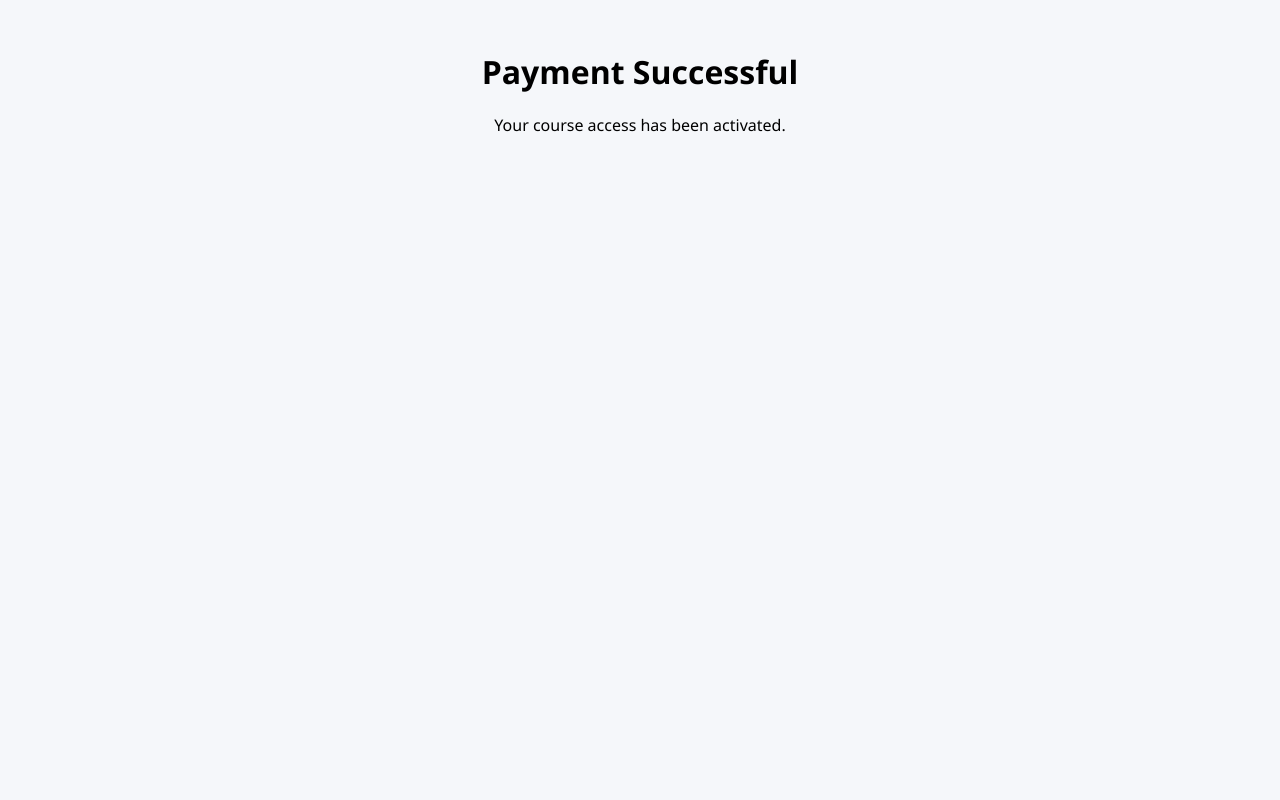
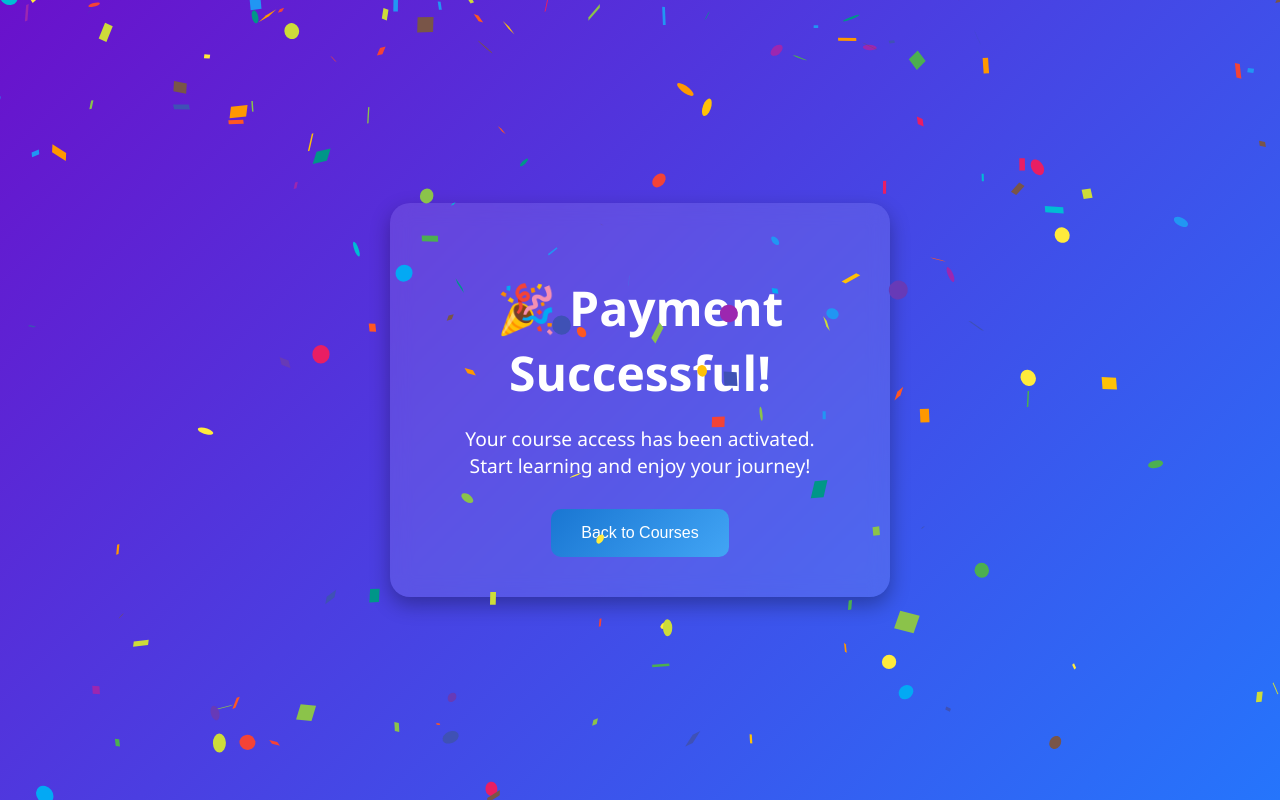
Before and after one commit to Sri2413/Razorpay-integration, a React (Create React App) app: page /payment-success in a window 1280 px wide. Built offline with nearby package versions, Linux system fonts and the light colour scheme.

Commit message:
Updated Success page with enhanced CSS and connected backend/frontend

```diff
--- a/package.json
+++ b/package.json
@@ -9,6 +9,7 @@
     "@testing-library/user-event": "^13.5.0",
     "razorpay": "^2.9.6",
     "react": "^19.2.3",
+    "react-confetti": "^6.4.0",
     "react-dom": "^19.2.3",
     "react-router-dom": "^7.11.0",
     "react-scripts": "5.0.1",
--- a/src/Pages/Cart.js
+++ b/src/Pages/Cart.js
@@ -1,3 +1,4 @@
+// frontend/src/Cart.js
 import { useLocation, useNavigate } from "react-router-dom";
 import "./Cart.css";
 
@@ -19,11 +20,15 @@ export default function Cart() {
     e.preventDefault();
 
     try {
-      const res = await fetch("http://localhost:5000/create-order", {
-        method: "POST",
-        headers: { "Content-Type": "application/json" },
-        body: JSON.stringify({ amount: totalAmount }), // send rupees
-      });
+      // Call your deployed backend instead of localhost
+      const res = await fetch(
+        "https://razorpay-integration-2-u3am.onrender.com/create-order",
+        {
+          method: "POST",
+          headers: { "Content-Type": "application/json" },
+          body: JSON.stringify({ amount: totalAmount }),
+        }
+      );
 
       const order = await res.json();
 
@@ -33,7 +38,7 @@ export default function Cart() {
       }
 
       const options = {
-        key: "rzp_test_Ry6xHsPcUus7rj", // PUBLIC key only
+        key: "rzp_test_Ry6xHsPcUus7rj", // PUBLIC key
         amount: order.amount,
         currency: "INR",
         name: "Course Platform",
@@ -41,8 +46,9 @@ export default function Cart() {
         order_id: order.id,
 
         handler: async function (response) {
+          // Verify payment on backend
           const verifyRes = await fetch(
-            "http://localhost:5000/verify-payment",
+            "https://razorpay-integration-2-u3am.onrender.com/verify-payment",
             {
               method: "POST",
               headers: { "Content-Type": "application/json" },
--- a/src/Pages/Success.js
+++ b/src/Pages/Success.js
@@ -1,8 +1,83 @@
+// frontend/src/Success.js
+import { useEffect, useState } from "react";
+import { useNavigate } from "react-router-dom";
+
+// Optional: Simple confetti animation
+import Confetti from "react-confetti";
+
 export default function Success() {
+  const navigate = useNavigate();
+  const [dimensions, setDimensions] = useState({
+    width: window.innerWidth,
+    height: window.innerHeight,
+  });
+
+  // Update dimensions on resize
+  useEffect(() => {
+    const handleResize = () =>
+      setDimensions({ width: window.innerWidth, height: window.innerHeight });
+    window.addEventListener("resize", handleResize);
+    return () => window.removeEventListener("resize", handleResize);
+  }, []);
+
   return (
-    <div style={{ textAlign: "center", marginTop: "50px" }}>
-      <h1>Payment Successful</h1>
-      <p>Your course access has been activated.</p>
+    <div
+      style={{
+        display: "flex",
+        flexDirection: "column",
+        justifyContent: "center",
+        alignItems: "center",
+        height: "100vh",
+        background: "linear-gradient(135deg, #6a11cb 0%, #2575fc 100%)",
+        color: "#fff",
+        fontFamily: "'Segoe UI', Tahoma, Geneva, Verdana, sans-serif",
+        textAlign: "center",
+        padding: "20px",
+      }}
+    >
+      {/* Confetti */}
+      <Confetti
+        width={dimensions.width}
+        height={dimensions.height}
+        numberOfPieces={200}
+      />
+
+      {/* Success Card */}
+      <div
+        style={{
+          background: "rgba(255, 255, 255, 0.1)",
+          borderRadius: "20px",
+          padding: "40px 60px",
+          boxShadow: "0 8px 20px rgba(0,0,0,0.3)",
+          backdropFilter: "blur(10px)",
+          maxWidth: "500px",
+        }}
+      >
+        <h1 style={{ fontSize: "3rem", marginBottom: "20px" }}>
+          🎉 Payment Successful!
+        </h1>
+        <p style={{ fontSize: "1.2rem", marginBottom: "30px" }}>
+          Your course access has been activated. Start learning and enjoy your
+          journey!
+        </p>
+        <button
+          onClick={() => navigate("/")}
+          style={{
+            backgroundColor: "#33cc8f",
+            color: "#fff",
+            border: "none",
+            padding: "15px 30px",
+            borderRadius: "10px",
+            fontSize: "1rem",
+            cursor: "pointer",
+            transition: "all 0.3s ease",
+          }}
+          onMouseOver={(e) => (e.target.style.backgroundColor = "#28a76b")}
+          onMouseOut={(e) => (e.target.style.backgroundColor = "#33cc8f")}
+        >
+          Back to Courses
+        </button>
+      </div>
     </div>
   );
 }
```
Also changed, not shown: 2 other files (tests, documents, lock files or other folders).
